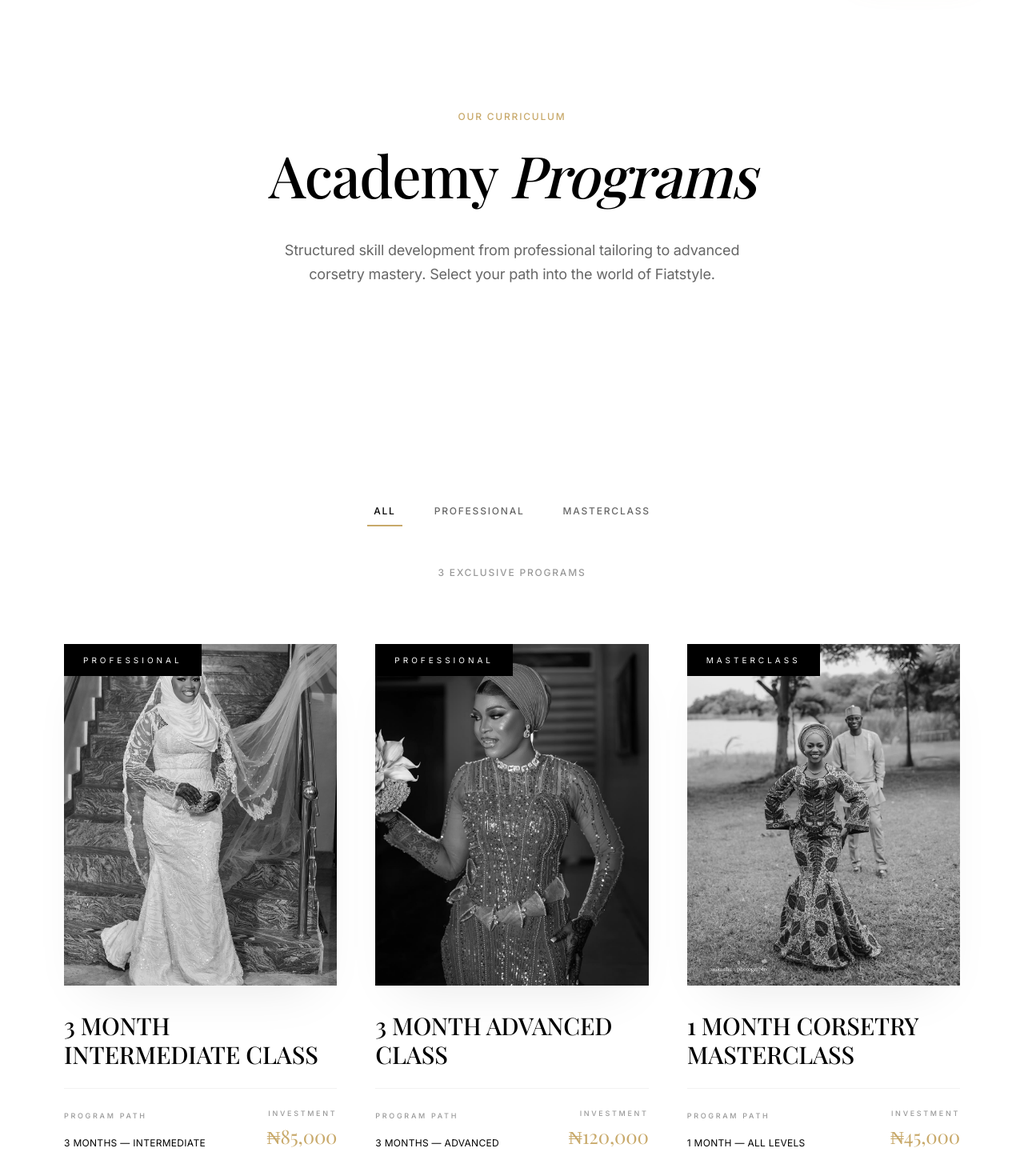
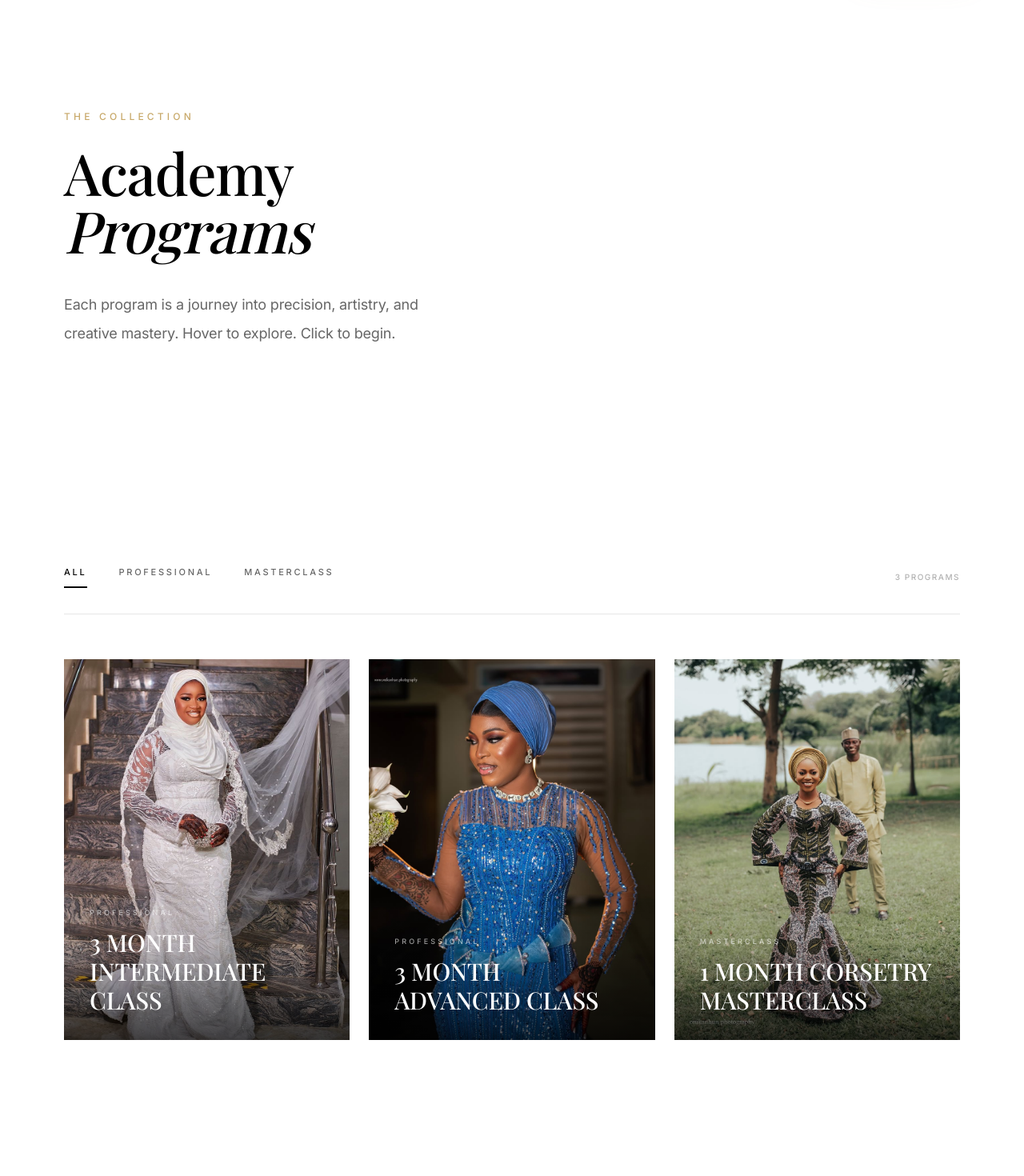
Before and after one commit to Priest98/fiastyleacademy, a React (Vite) app: page /courses in a window 1280 px wide. Shown: the part 120-1590 px from the top of the page at 80% size. Built offline with nearby package versions, Linux system fonts and the light colour scheme; the HTML template or start-up script is replaced by a standard one; a web font is replaced by a local one.

Commit message:
Enhance: Lookbook-style hover-to-reveal program cards with staggered animations and editorial layout.

```diff
--- a/src/components/marketing/CourseCard.tsx
+++ b/src/components/marketing/CourseCard.tsx
@@ -1,6 +1,5 @@
 import { useState } from "react";
-import { ArrowRight } from "lucide-react";
-import { motion } from "framer-motion";
+import { motion, AnimatePresence } from "framer-motion";
 import CourseModal from "./CourseModal";
 
 export type Course = {
@@ -12,73 +11,164 @@ export type Course = {
   price: string;
   image: string;
   seats?: number;
+  description?: string;
 };
 
+const easing = [0.22, 1, 0.36, 1] as const;
+
+const fadeUp = (delay = 0) => ({
+  initial: { opacity: 0, y: 16 },
+  animate: { opacity: 1, y: 0 },
+  exit: { opacity: 0, y: 8 },
+  transition: { duration: 0.5, ease: easing, delay },
+});
+
 export default function CourseCard({ c }: { c: Course }) {
-  const [isOpen, setIsOpen] = useState(false);
+  const [isHovered, setIsHovered] = useState(false);
+  const [isModalOpen, setIsModalOpen] = useState(false);
+  const [isTapped, setIsTapped] = useState(false);
+
+  // On mobile: tap to toggle reveal; on desktop: hover
+  const isRevealed = isHovered || isTapped;
 
   return (
     <>
       <motion.div
-        whileHover={{ y: -8 }}
-        transition={{ duration: 0.6, ease: [0.22, 1, 0.36, 1] }}
-        className="group cursor-pointer"
-        onClick={() => setIsOpen(true)}
+        className="relative group cursor-pointer overflow-hidden"
+        style={{ aspectRatio: "3/4" }}
+        onMouseEnter={() => setIsHovered(true)}
+        onMouseLeave={() => setIsHovered(false)}
+        onTap={() => setIsTapped((v) => !v)}
+        onClick={() => {
+          // On desktop (hover was active), open modal directly
+          if (isHovered) setIsModalOpen(true);
+          // On mobile, first tap reveals, second tap opens modal
+          else if (isTapped) setIsModalOpen(true);
+        }}
+        whileHover={{ scale: 1.0 }}
       >
-        <div className="relative overflow-hidden aspect-[4/5] bg-neutral-100 mb-8 shadow-soft group-hover:shadow-luxury transition-all duration-700">
+        {/* ── Image ── */}
+        <motion.div
+          className="absolute inset-0"
+          animate={{ scale: isRevealed ? 1.07 : 1 }}
+          transition={{ duration: 0.9, ease: easing }}
+        >
           <img
             src={c.image}
             alt={c.title}
             loading="lazy"
-            className="h-full w-full object-cover transition-all duration-[1.5s] group-hover:scale-110 grayscale group-hover:grayscale-0"
+            className="w-full h-full object-cover"
           />
-          <div className="absolute top-0 left-0 bg-black text-white px-6 py-3 text-[10px] uppercase tracking-[0.4em]">
-            {c.category}
-          </div>
+        </motion.div>
 
-          <div className="absolute inset-0 bg-black/0 group-hover:bg-black/5 transition-all duration-700 flex items-center justify-center">
-            <motion.button
-              initial={{ opacity: 0, y: 20 }}
-              whileHover={{ scale: 1.05 }}
-              whileTap={{ scale: 0.95 }}
-              animate={{ opacity: 0 }}
-              className="group-hover:opacity-100 group-hover:translate-y-0 opacity-0 translate-y-4 bg-white/90 backdrop-blur-md text-black px-10 py-5 rounded-full flex items-center gap-4 transition-all duration-500 shadow-luxury border border-white/50"
+        {/* ── Permanent gradient at bottom for legibility ── */}
+        <div className="absolute inset-x-0 bottom-0 h-1/2 bg-gradient-to-t from-black/70 via-black/10 to-transparent pointer-events-none" />
+
+        {/* ── Default label (always visible) ── */}
+        <AnimatePresence>
+          {!isRevealed && (
+            <motion.div
+              key="default"
+              initial={{ opacity: 1 }}
+              exit={{ opacity: 0 }}
+              transition={{ duration: 0.3 }}
+              className="absolute bottom-8 left-8 right-8"
             >
-              <span className="label text-[11px] tracking-[0.2em]">View Details</span>
-              <ArrowRight className="h-4 w-4 group-hover:translate-x-2 transition-transform duration-300" />
-            </motion.button>
-          </div>
-        </div>
+              <span className="label text-white/60 text-[9px] tracking-[0.35em] mb-3 block">
+                {c.category}
+              </span>
+              <h3 className="font-display text-white text-2xl md:text-3xl uppercase leading-tight">
+                {c.title}
+              </h3>
+            </motion.div>
+          )}
+        </AnimatePresence>
 
-        <div className="space-y-6">
-          <div className="flex justify-between items-start gap-4">
-            <h3 className="font-display text-2xl md:text-3xl uppercase leading-tight group-hover:italic transition-all duration-500">
-              {c.title}
-            </h3>
-          </div>
+        {/* ── Hover overlay ── */}
+        <AnimatePresence>
+          {isRevealed && (
+            <>
+              {/* Dark overlay */}
+              <motion.div
+                key="overlay"
+                initial={{ opacity: 0 }}
+                animate={{ opacity: 1 }}
+                exit={{ opacity: 0 }}
+                transition={{ duration: 0.4 }}
+                className="absolute inset-0 bg-black/50"
+              />
 
-          <div className="flex justify-between items-end pt-6 border-t border-black/5">
-            <div className="space-y-1">
-              <p className="label opacity-40 text-[9px] tracking-[0.3em] uppercase">
-                Program Path
-              </p>
-              <p className="text-[12px] font-light tracking-wide uppercase">
-                {c.duration} — {c.level}
-              </p>
-            </div>
-            <div className="text-right">
-              <p className="label opacity-40 text-[9px] tracking-[0.3em] uppercase mb-1">
-                Investment
-              </p>
-              <span className="font-display text-2xl text-gold">{c.price}</span>
-            </div>
-          </div>
-        </div>
+              {/* Staggered content */}
+              <div className="absolute inset-0 flex flex-col justify-end p-8 md:p-10">
+                {/* Category label */}
+                <motion.span
+                  key="cat"
+                  {...fadeUp(0)}
+                  className="label text-gold text-[10px] tracking-[0.4em] mb-4 block"
+                >
+                  {c.category}
+                </motion.span>
+
+                {/* Title */}
+                <motion.h3
+                  key="title"
+                  {...fadeUp(0.05)}
+                  className="font-display text-white text-3xl md:text-4xl uppercase leading-tight mb-4"
+                >
+                  {c.title}
+                </motion.h3>
+
+                {/* Description */}
+                <motion.p
+                  key="desc"
+                  {...fadeUp(0.12)}
+                  className="text-white/70 font-light text-sm md:text-base leading-relaxed mb-8 max-w-xs"
+                >
+                  {c.description || `A ${c.duration} immersive program for ${c.level.toLowerCase()} designers. Focused on precision, artistry, and professional readiness.`}
+                </motion.p>
+
+                {/* Meta row */}
+                <motion.div
+                  key="meta"
+                  {...fadeUp(0.18)}
+                  className="flex items-center justify-between mb-8"
+                >
+                  <span className="text-white/50 text-[11px] uppercase tracking-widest">
+                    {c.duration} · {c.level}
+                  </span>
+                  <span className="font-display text-gold text-xl">
+                    {c.price}
+                  </span>
+                </motion.div>
+
+                {/* CTA button */}
+                <motion.button
+                  key="cta"
+                  {...fadeUp(0.24)}
+                  onClick={(e) => { e.stopPropagation(); setIsModalOpen(true); }}
+                  className="group/btn flex items-center gap-3 text-white border border-white/30 rounded-full px-8 py-4 text-[11px] uppercase tracking-[0.25em] hover:bg-white hover:text-black transition-all duration-500 w-fit"
+                  whileHover={{ scale: 1.04 }}
+                  whileTap={{ scale: 0.97 }}
+                >
+                  View Details
+                  <motion.span
+                    animate={{ x: isRevealed ? 0 : -4 }}
+                    whileHover={{ x: 4 }}
+                    transition={{ duration: 0.3 }}
+                    className="inline-block"
+                  >
+                    →
+                  </motion.span>
+                </motion.button>
+              </div>
+            </>
+          )}
+        </AnimatePresence>
       </motion.div>
 
       <CourseModal
-        isOpen={isOpen}
-        onClose={() => setIsOpen(false)}
+        isOpen={isModalOpen}
+        onClose={() => setIsModalOpen(false)}
         course={c}
       />
     </>
--- a/src/pages/Courses.tsx
+++ b/src/pages/Courses.tsx
@@ -1,5 +1,5 @@
 import PublicLayout from "@/components/layout/PublicLayout";
-import { motion } from "framer-motion";
+import { motion, AnimatePresence } from "framer-motion";
 import CourseCard from "@/components/marketing/CourseCard";
 import { courses } from "@/data/courses";
 import { useState } from "react";
@@ -7,53 +7,110 @@ import FadeIn from "@/components/animations/FadeIn";
 
 const filters = ["All", "Professional", "Masterclass"];
 
+const easing = [0.22, 1, 0.36, 1] as const;
+
 export default function Courses() {
   const [f, setF] = useState("All");
   const list = f === "All" ? courses : courses.filter(c => c.category === f);
 
   return (
     <PublicLayout>
+      {/* ── Editorial Hero Header ── */}
       <section className="editorial-container section-padding-lg">
-        <FadeIn className="text-center">
-          <span className="label text-gold mb-6 block">Our Curriculum</span>
-          <h1 className="text-balance mb-8 md:mb-10">
-            Academy <span className="italic">Programs</span>
-          </h1>
-          <p className="text-muted-foreground max-w-xl mx-auto font-light leading-relaxed text-lg">
-            Structured skill development from professional tailoring to advanced corsetry mastery. Select your path into the world of Fiatstyle.
-          </p>
+        <FadeIn>
+          <div className="max-w-2xl">
+            <span className="label text-gold mb-6 block tracking-[0.35em]">
+              The Collection
+            </span>
+            <h1 className="text-balance mb-8 md:mb-10 leading-none">
+              Academy <br />
+              <span className="italic">Programs</span>
+            </h1>
+            <p className="text-muted-foreground font-light leading-loose text-lg max-w-lg">
+              Each program is a journey into precision, artistry, and creative mastery.
+              Hover to explore. Click to begin.
+            </p>
+          </div>
         </FadeIn>
       </section>
 
-      <section className="editorial-container pb-32 md:pb-48">
+      {/* ── Filter Bar ── */}
+      <section className="editorial-container pb-12">
         <FadeIn direction="none">
-          <div className="flex flex-col items-center justify-center gap-12 mb-20">
-            <div className="flex flex-wrap justify-center gap-8 overflow-x-auto w-full no-scrollbar px-4">
+          <div className="flex items-center gap-12 border-b border-black/8 pb-8 mb-2">
+            <div className="flex gap-10 overflow-x-auto no-scrollbar">
               {filters.map(x => (
                 <button
                   key={x}
                   onClick={() => setF(x)}
-                  className={`label transition-all pb-2 border-b-2 whitespace-nowrap px-2
-                  ${f === x ? "border-gold text-black" : "border-transparent text-muted-foreground hover:text-black"}`}
+                  className={`label text-[11px] tracking-[0.25em] uppercase pb-2 border-b-2 whitespace-nowrap transition-all duration-300
+                    ${f === x
+                      ? "border-black text-black"
+                      : "border-transparent text-muted-foreground hover:text-black hover:border-black/20"
+                    }`}
                 >
                   {x}
                 </button>
               ))}
             </div>
-            <span className="label opacity-40">{list.length} Exclusive Programs</span>
+            <span className="label text-[10px] opacity-30 ml-auto shrink-0">
+              {list.length} Program{list.length !== 1 ? "s" : ""}
+            </span>
           </div>
         </FadeIn>
+      </section>
 
+      {/* ── Lookbook Grid ── */}
+      <section className="editorial-container pb-48">
         <motion.div
           layout
-          className="grid grid-cols-1 sm:grid-cols-2 lg:grid-cols-3 gap-12"
+          className={`grid gap-4 md:gap-6 ${
+            list.length === 1
+              ? "grid-cols-1 max-w-2xl"
+              : list.length === 2
+              ? "grid-cols-1 sm:grid-cols-2"
+              : "grid-cols-1 sm:grid-cols-2 lg:grid-cols-3"
+          }`}
         >
-          {list.map((c, i) => (
-            <FadeIn key={c.slug} delay={i * 0.1} direction="up">
-              <CourseCard c={c} />
-            </FadeIn>
-          ))}
+          <AnimatePresence mode="popLayout">
+            {list.map((c, i) => (
+              <motion.div
+                key={c.slug}
+                layout
+                initial={{ opacity: 0, y: 32 }}
+                animate={{ opacity: 1, y: 0 }}
+                exit={{ opacity: 0, y: -16, scale: 0.97 }}
+                transition={{ duration: 0.6, ease: easing, delay: i * 0.08 }}
+              >
+                <CourseCard c={c} />
+              </motion.div>
+            ))}
+          </AnimatePresence>
         </motion.div>
+      </section>
+
+      {/* ── Bottom Editorial CTA ── */}
+      <section className="bg-black text-white py-32 md:py-48">
+        <FadeIn className="editorial-container text-center">
+          <span className="label text-gold mb-6 block tracking-[0.35em]">
+            2026 Intake · Ilorin · Online
+          </span>
+          <h2 className="text-3xl md:text-6xl uppercase mb-8 md:mb-12 font-display leading-none">
+            Your journey <br />
+            <span className="italic">begins here</span>
+          </h2>
+          <p className="text-neutral-400 font-light max-w-md mx-auto mb-16 leading-loose">
+            Limited seats available for our next cohort. Secure your place today.
+          </p>
+          <motion.a
+            href="/enroll"
+            className="inline-flex items-center gap-4 border border-white/30 rounded-full px-12 py-6 text-[12px] uppercase tracking-[0.25em] hover:bg-white hover:text-black transition-all duration-500"
+            whileHover={{ scale: 1.04 }}
+            whileTap={{ scale: 0.97 }}
+          >
+            Apply Now →
+          </motion.a>
+        </FadeIn>
       </section>
     </PublicLayout>
   );
```
Also changed, not shown: src/data/courses.ts (+6 -3 lines).
